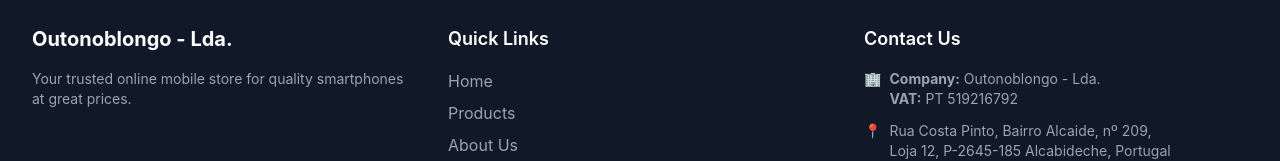
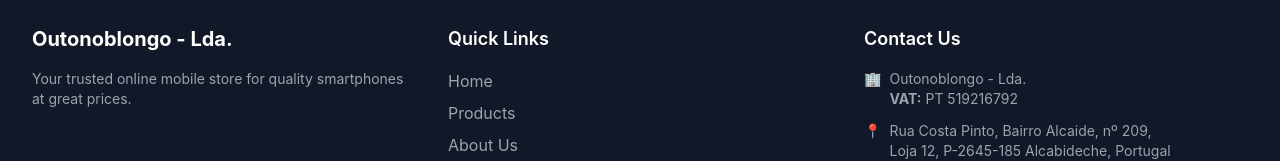
Before and after one commit to ziaurrehman507/guardiancell, a React (Vite) app: page /contact in a window 1280 px wide. Shown: the part 1159-1320 px from the top of the page. Built offline with nearby package versions, Linux system fonts and the light colour scheme.

Commit message:
Update latest changes

```diff
--- a/src/components/Footer.jsx
+++ b/src/components/Footer.jsx
@@ -47,7 +47,7 @@ const Footer = () => {
               <p className="flex items-start">
                 <span className="mr-2">🏢</span>
                 <span>
-                  <strong>Company:</strong> Outonoblongo - Lda.<br />
+                  <strong></strong> Outonoblongo - Lda.<br />
                   <strong>VAT:</strong> PT 519216792
                 </span>
               </p>
```
